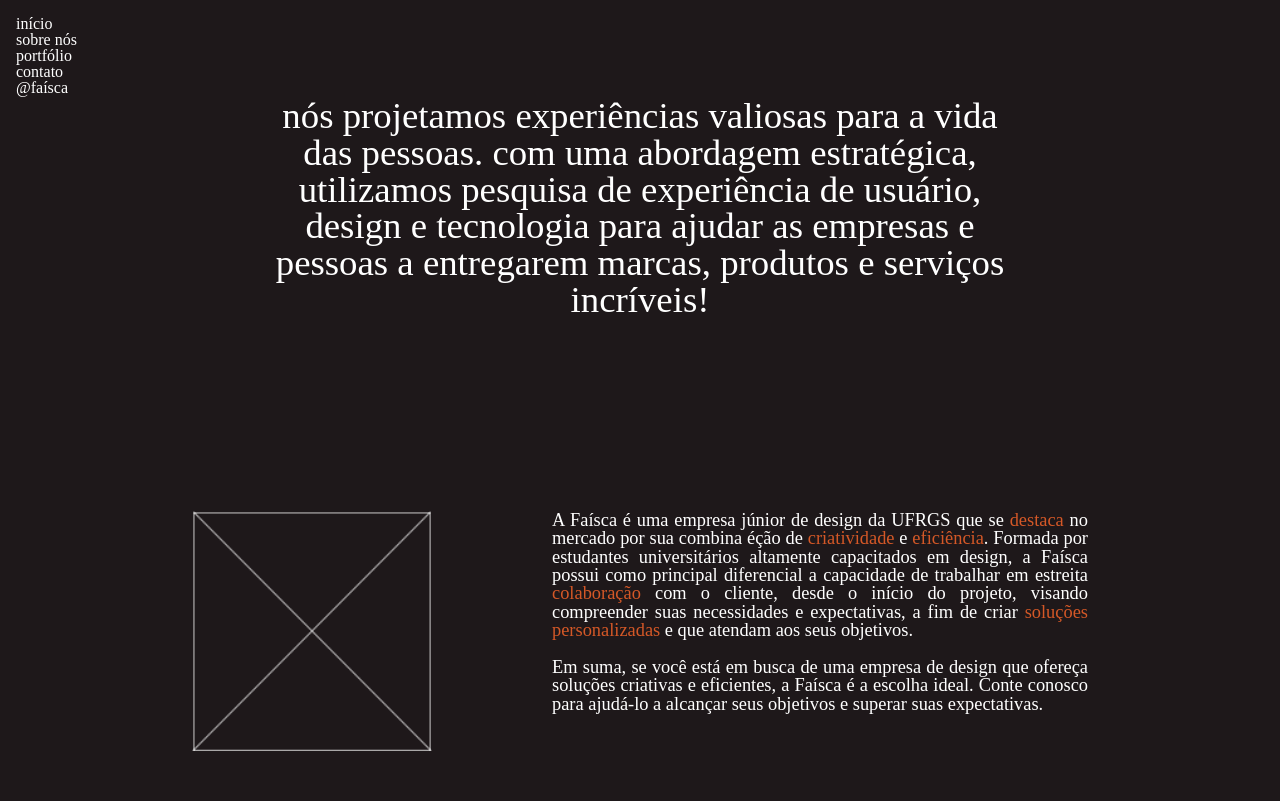
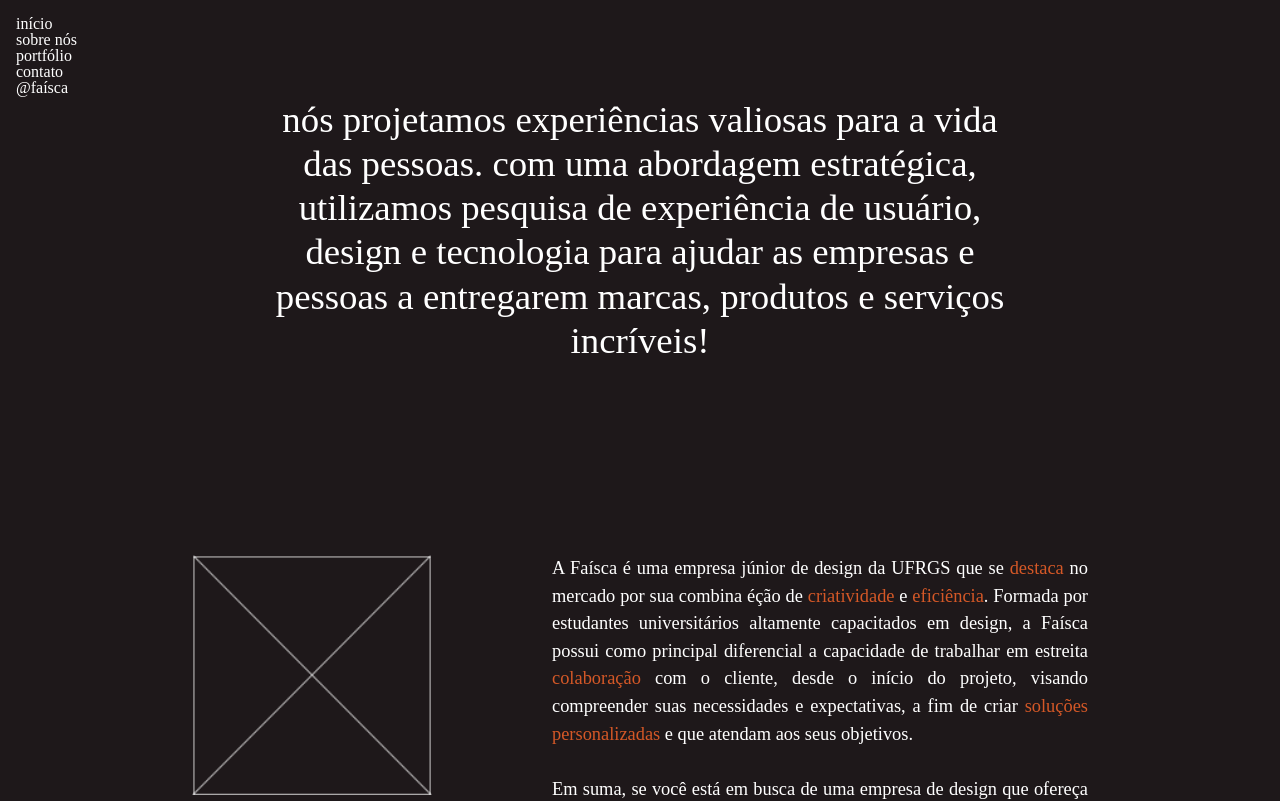
Before and after one commit to faisca-design/FaiscaJr, a Next.js app: page /sobre-nos in a window 1280 px wide. Shown: the top 801 px of the page. Built offline with nearby package versions, Linux system fonts and the light colour scheme.

Commit message:
aumentando a distancia entre linhas de alguns textos
mais distancia, bom

```diff
--- a/src/components/sobreNos/AboutFaisca/about.module.css
+++ b/src/components/sobreNos/AboutFaisca/about.module.css
@@ -21,6 +21,7 @@
    margin: 0px;
    text-align: justify;
    color: white;
+   line-height: 1.5;
 }
 
 .paragrafo:first-child{
--- a/src/components/sobreNos/PurposeText/purpTxt.module.css
+++ b/src/components/sobreNos/PurposeText/purpTxt.module.css
@@ -2,6 +2,7 @@
     display: flex;
     align-items: center;
     justify-content: center;
+    line-height: 1.2;
   }
 
   .purpTxt p {
```
